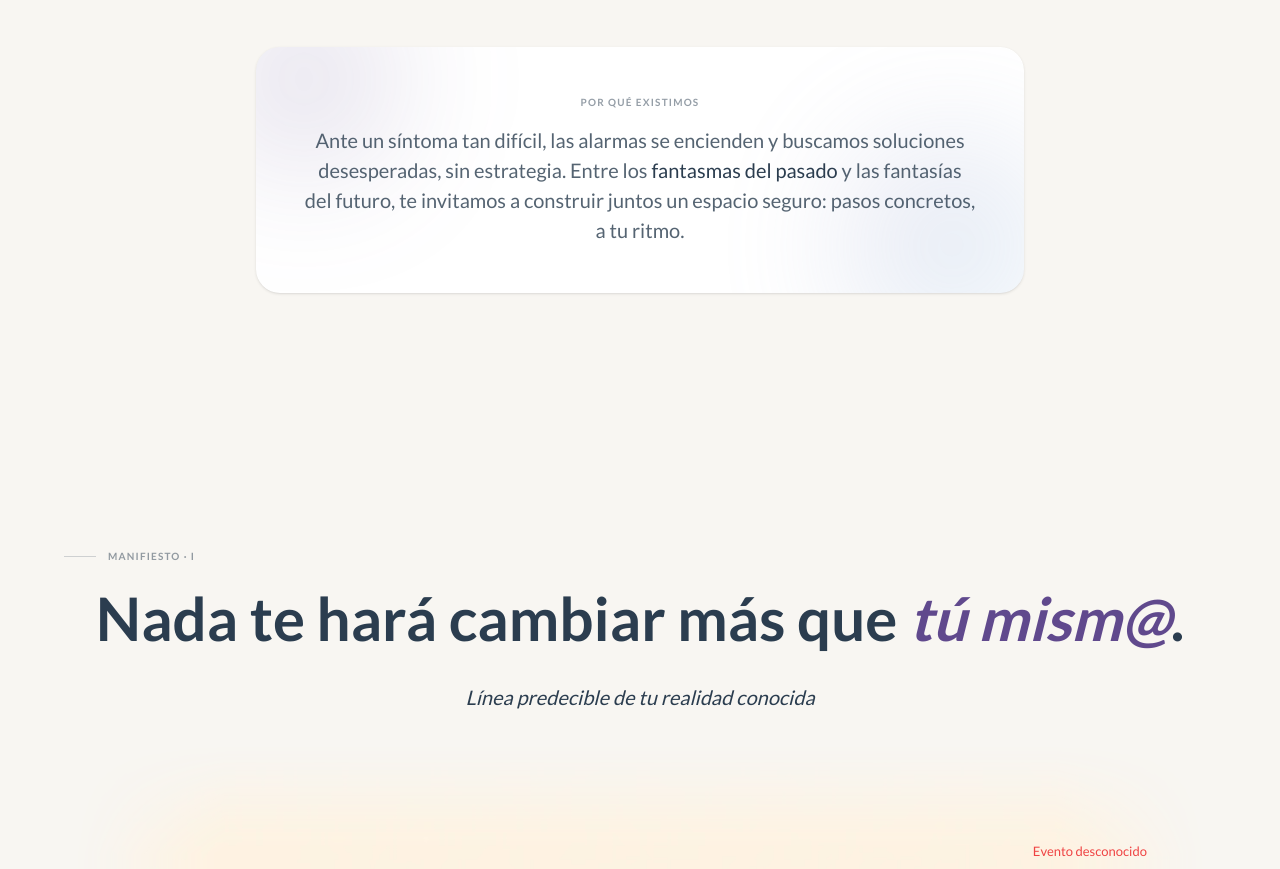
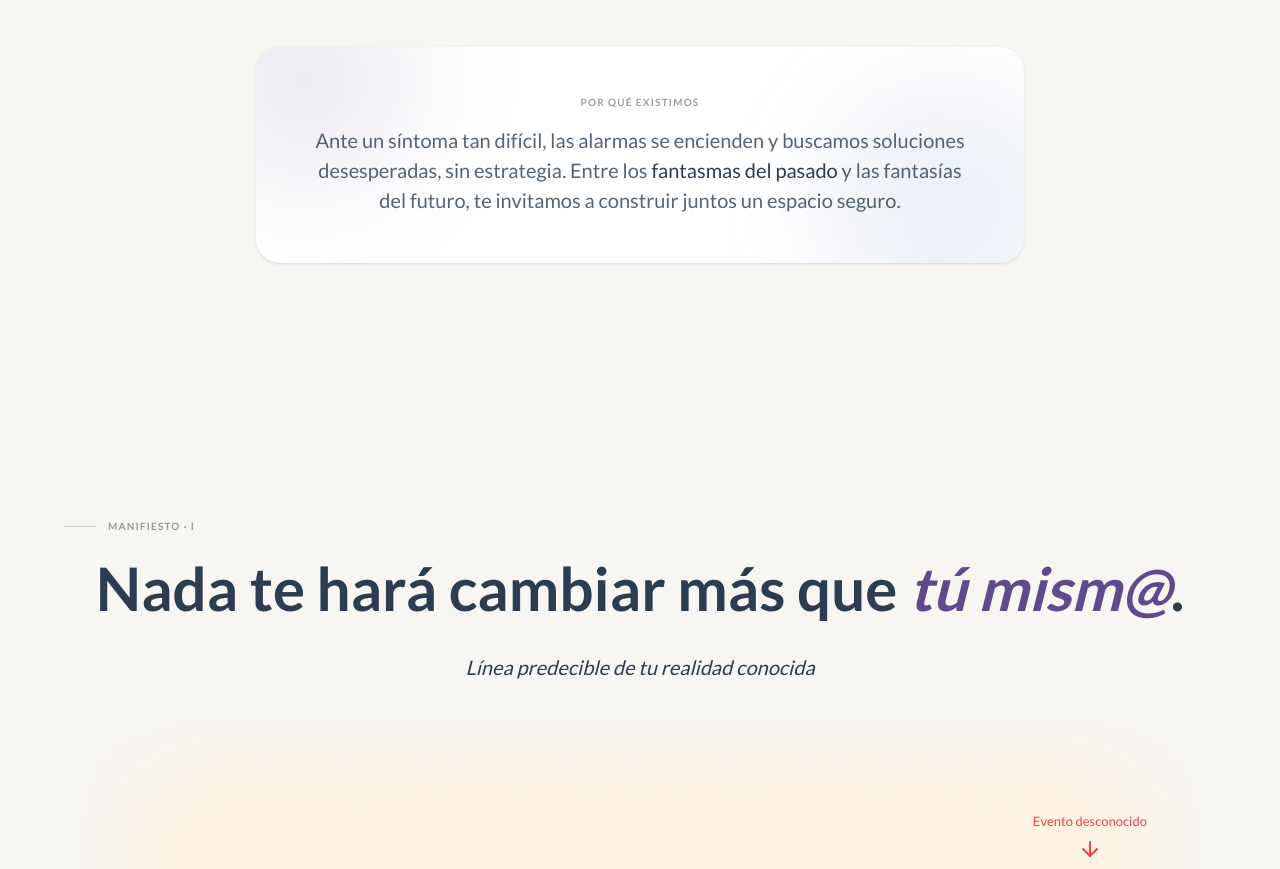
Before and after one commit to VicenteCastroIb/peloapelo-web-frontend, a Next.js app: page / in a window 1280 px wide. Shown: the part 1800-2669 px from the top of the page. Built offline with nearby package versions, Linux system fonts and the light colour scheme; no server answers.

Commit message:
content: acortar caja 'Por que existimos', termina en 'espacio seguro'

```diff
--- a/components/sections/QueEsPeloAPelo.tsx
+++ b/components/sections/QueEsPeloAPelo.tsx
@@ -110,7 +110,7 @@ export default function QueEsPeloAPelo() {
               soluciones desesperadas, sin estrategia. Entre los{" "}
               <strong className="text-navy">fantasmas del pasado</strong> y las
               fantasías del futuro, te invitamos a construir juntos un espacio
-              seguro: pasos concretos, a tu ritmo.
+              seguro.
             </p>
           </div>
         </div>
```
